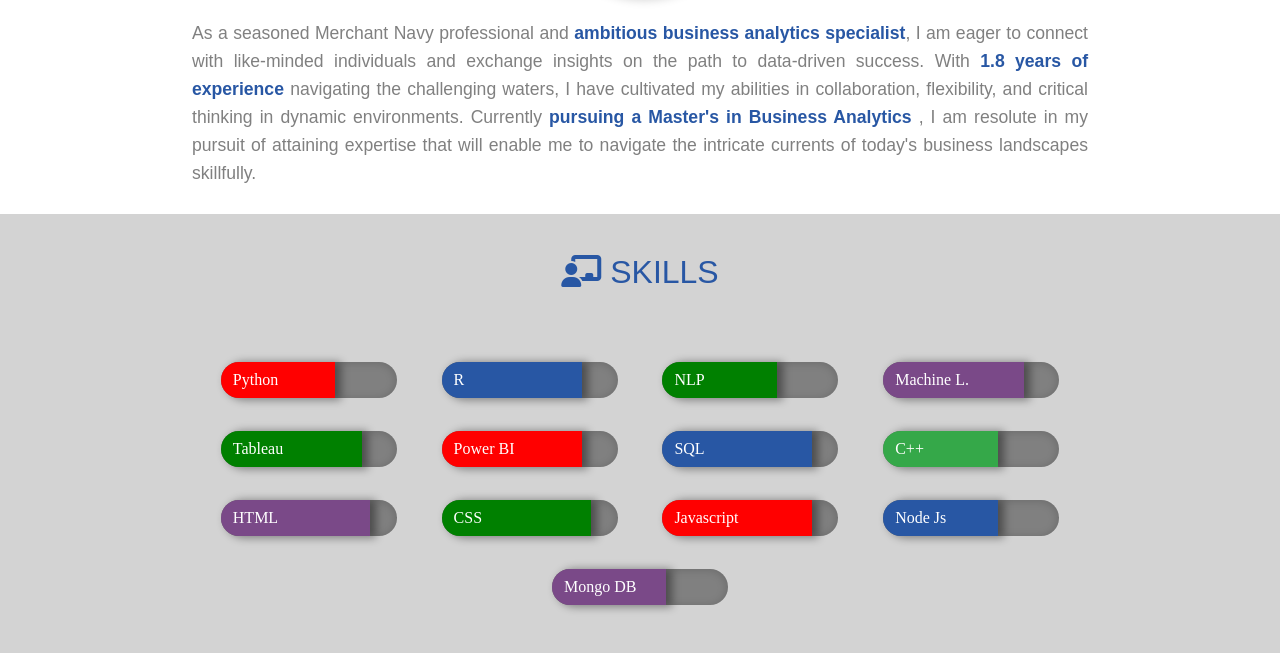
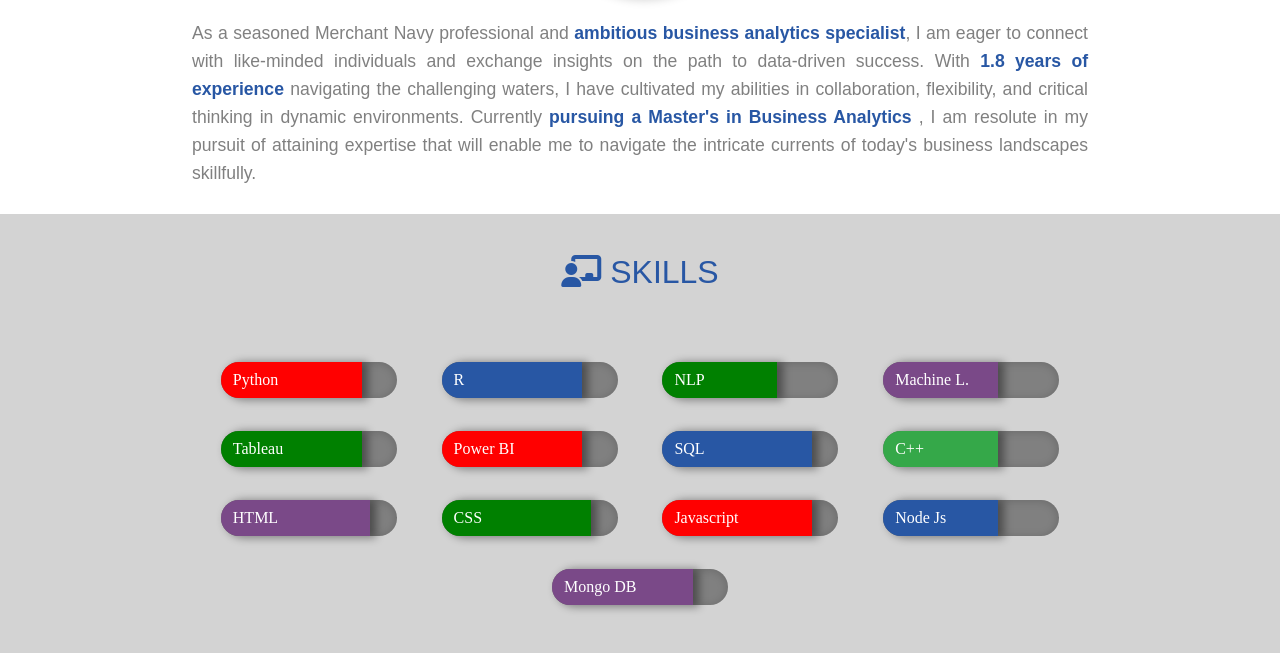
Before and after one commit to Muneet-S/resume, a plain HTML site: page index.html in a window 1280 px wide. Shown: the part 500-1156 px from the top of the page. Drawn offline with Linux system fonts and the light colour scheme.

Commit message:
Update index.html

```diff
--- a/index.html
+++ b/index.html
@@ -90,7 +90,7 @@
             </h2>
             <div id="skill-items" >
                 <div class="skill-background shadow-in">
-                    <div class="sixtyfive-percent red shadow-out">
+                    <div class="eighty-percent red shadow-out">
                         <div class="skill-name">
                         	Python
                         </div>
@@ -111,7 +111,7 @@
                     </div>
                 </div>
 		    <div class="skill-background shadow-in">
-                    <div class="eighty-percent purple shadow-out">
+                    <div class="sixtyfive-percent purple shadow-out">
                         <div class="skill-name">
                             Machine L.
                         </div>
@@ -174,7 +174,7 @@
                     </div>
                 </div>
                 <div class="skill-background shadow-in">
-                    <div class="sixtyfive-percent purple shadow-out">
+                    <div class="eighty-percent purple shadow-out">
                         <div class="skill-name">
                             Mongo DB
                         </div>
```
